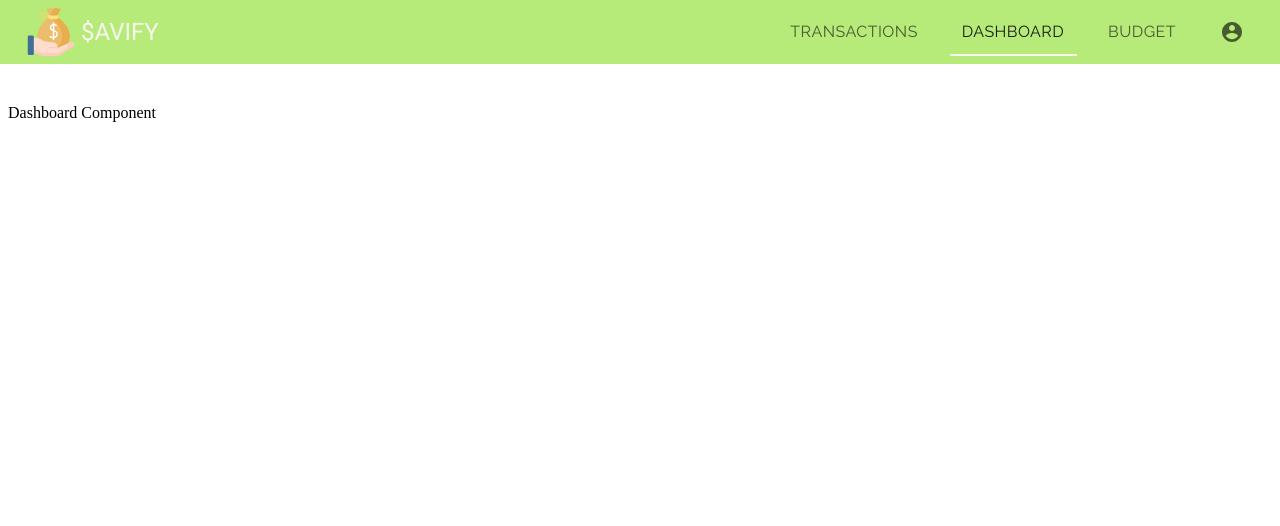
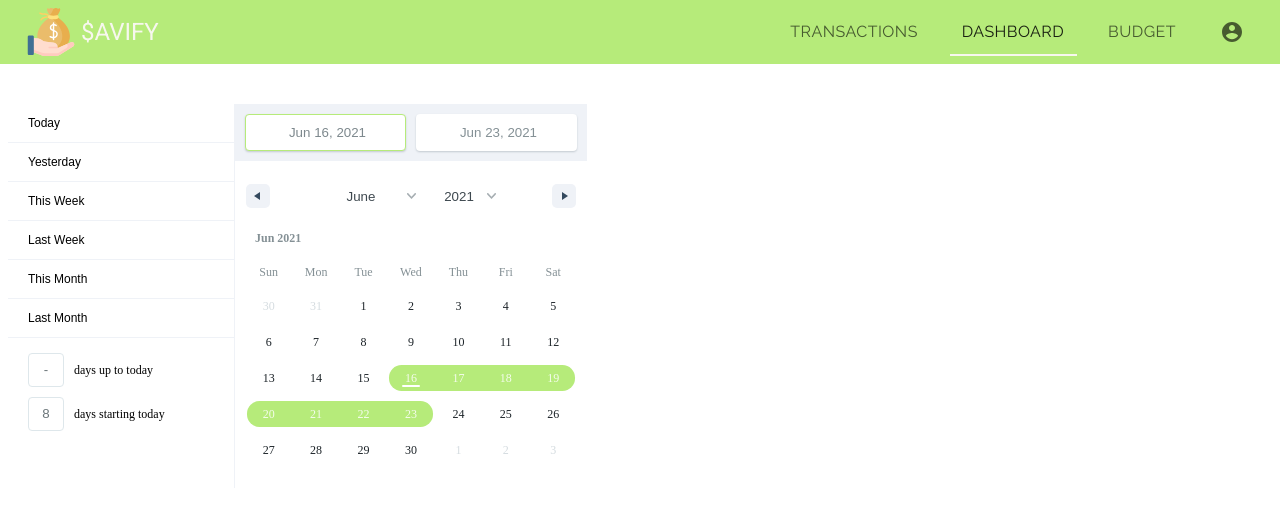
Before and after one commit to jerome-chua/pfintracker-frontend, a React (Create React App) app: page /dashboard in a window 1280 px wide. Shown: the top 526 px of the page. Built offline with nearby package versions, Linux system fonts and the light colour scheme; no server answers.

Commit message:
Add date range picker and to Dashboard component

```diff
--- a/package.json
+++ b/package.json
@@ -21,6 +21,7 @@
     "moment": "^2.29.1",
     "react": "^16.14.0",
     "react-chartjs-2": "^3.0.3",
+    "react-date-range": "^1.2.0",
     "react-dom": "^16.14.0",
     "react-number-format": "^4.6.3",
     "react-router-dom": "^5.2.0",
--- a/src/components/App.jsx
+++ b/src/components/App.jsx
@@ -5,6 +5,7 @@ import { ThemeProvider } from "@material-ui/styles";
 import theme from "./ui/Theme.jsx";
 import UserHeader from "../components/ui/UserHeader";
 import Transactions from "./Transactions.jsx";
+import Dashboard from "./Dashboard.jsx";
 // import Login from "./Login.jsx";
 
 export default function App() {
@@ -21,7 +22,7 @@ export default function App() {
               <Transactions />
             </Route>
             <Route exact path="/dashboard">
-              Dashboard Component
+              <Dashboard />
             </Route>
             <Route exact path="/budget">
               Budget Component
--- /dev/null
+++ b/src/components/Dashboard.jsx
@@ -0,0 +1,10 @@
+import React from "react";
+import DateRangeModal from "./DateRangeModal.jsx";
+
+export default function Dashboard() {
+  return (
+    <>
+      <DateRangeModal />
+    </>
+  );
+}
--- /dev/null
+++ b/src/components/DateRangeModal.jsx
@@ -0,0 +1,34 @@
+import React, { useState } from "react";
+import { DateRangePicker } from "react-date-range";
+import { addDays } from "date-fns";
+import { useTheme } from "@material-ui/core/styles";
+import "react-date-range/dist/styles.css";
+import "react-date-range/dist/theme/default.css";
+
+export default function DateRangeModal() {
+  const theme = useTheme();
+
+  const [dateRng, setDateRng] = useState([
+    {
+      startDate: new Date(),
+      endDate: addDays(new Date(), 7),
+      key: "range",
+    },
+  ]);
+
+  console.log(dateRng);
+
+  return (
+    <>
+      <DateRangePicker
+        onChange={(date) => setDateRng([date.range])}
+        rangeColors={[theme.palette.primary.main]}
+        showSelectionPreview={true}
+        moveRangeOnFirstSelection={false}
+        months={1}
+        ranges={dateRng}
+        direction="horizontal"
+      />
+    </>
+  );
+}
```
Also changed, not shown: 1 other file (tests, documents, lock files or other folders).
